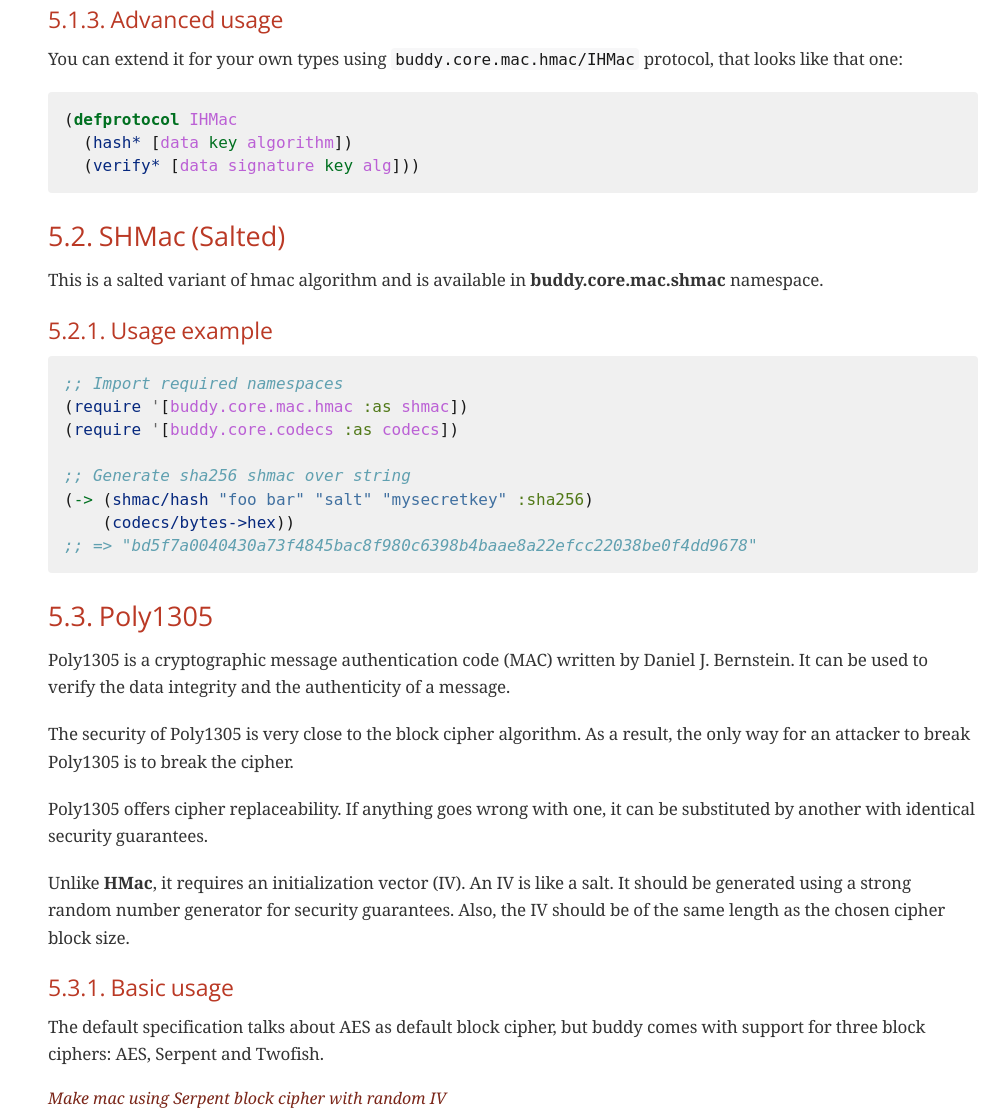
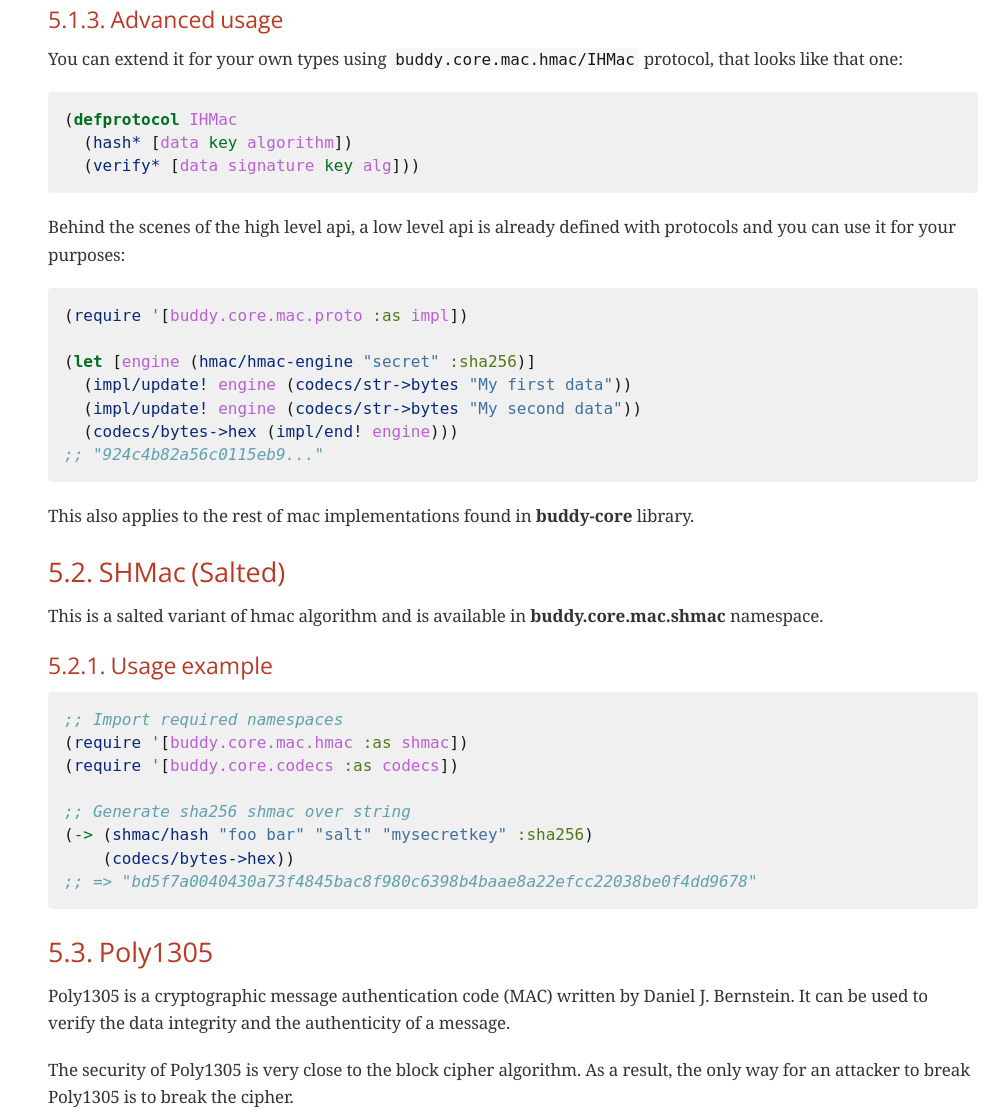
Before and after one commit to funcool/buddy-core, a plain HTML site: page latest/index.html in a window 1280 px wide. Shown: the part 4340-5454 px from the top of the page, without its empty margins (287-1280 px from the left). Drawn offline with nearby package versions, Linux system fonts and the light colour scheme; a web font is replaced by a local one.

Commit message:
Update latest doc

```diff
--- a/latest/index.html
+++ b/latest/index.html
@@ -840,6 +840,24 @@ like that one:</p>
   <span class="tok-p">(</span><span class="tok-nf">verify*</span> <span class="tok-p">[</span><span class="tok-nv">data</span> <span class="tok-nv">signature</span> <span class="tok-nb">key </span><span class="tok-nv">alg</span><span class="tok-p">]))</span></code></pre>
 </div>
 </div>
+<div class="paragraph">
+<p>Behind the scenes of the high level api, a low level api is already defined with protocols and
+you can use it for your purposes:</p>
+</div>
+<div class="listingblock">
+<div class="content">
+<pre class="pygments highlight"><code data-lang="clojure"><span class="tok-p">(</span><span class="tok-nf">require</span> <span class="tok-o">&#39;</span><span class="tok-p">[</span><span class="tok-nv">buddy.core.mac.proto</span> <span class="tok-ss">:as</span> <span class="tok-nv">impl</span><span class="tok-p">])</span>
+
+<span class="tok-p">(</span><span class="tok-k">let </span><span class="tok-p">[</span><span class="tok-nv">engine</span> <span class="tok-p">(</span><span class="tok-nf">hmac/hmac-engine</span> <span class="tok-s">&quot;secret&quot;</span> <span class="tok-ss">:sha256</span><span class="tok-p">)]</span>
+  <span class="tok-p">(</span><span class="tok-nf">impl/update!</span> <span class="tok-nv">engine</span> <span class="tok-p">(</span><span class="tok-nf">codecs/str-&gt;bytes</span> <span class="tok-s">&quot;My first data&quot;</span><span class="tok-p">))</span>
+  <span class="tok-p">(</span><span class="tok-nf">impl/update!</span> <span class="tok-nv">engine</span> <span class="tok-p">(</span><span class="tok-nf">codecs/str-&gt;bytes</span> <span class="tok-s">&quot;My second data&quot;</span><span class="tok-p">))</span>
+  <span class="tok-p">(</span><span class="tok-nf">codecs/bytes-&gt;hex</span> <span class="tok-p">(</span><span class="tok-nf">impl/end!</span> <span class="tok-nv">engine</span><span class="tok-p">)))</span>
+<span class="tok-c1">;; &quot;924c4b82a56c0115eb9...&quot;</span></code></pre>
+</div>
+</div>
+<div class="paragraph">
+<p>This also applies to the rest of mac implementations found in <strong>buddy-core</strong> library.</p>
+</div>
 </div>
 </div>
 <div class="sect2">
@@ -1733,7 +1751,7 @@ OF THIS SOFTWARE, EVEN IF ADVISED OF THE POSSIBILITY OF SUCH DAMAGE.</pre>
 </div>
 <div id="footer">
 <div id="footer-text">
-Last updated 2015-02-15 20:33:07 CET
+Last updated 2015-02-22 10:33:13 CET
 </div>
 </div>
 </body>
```
